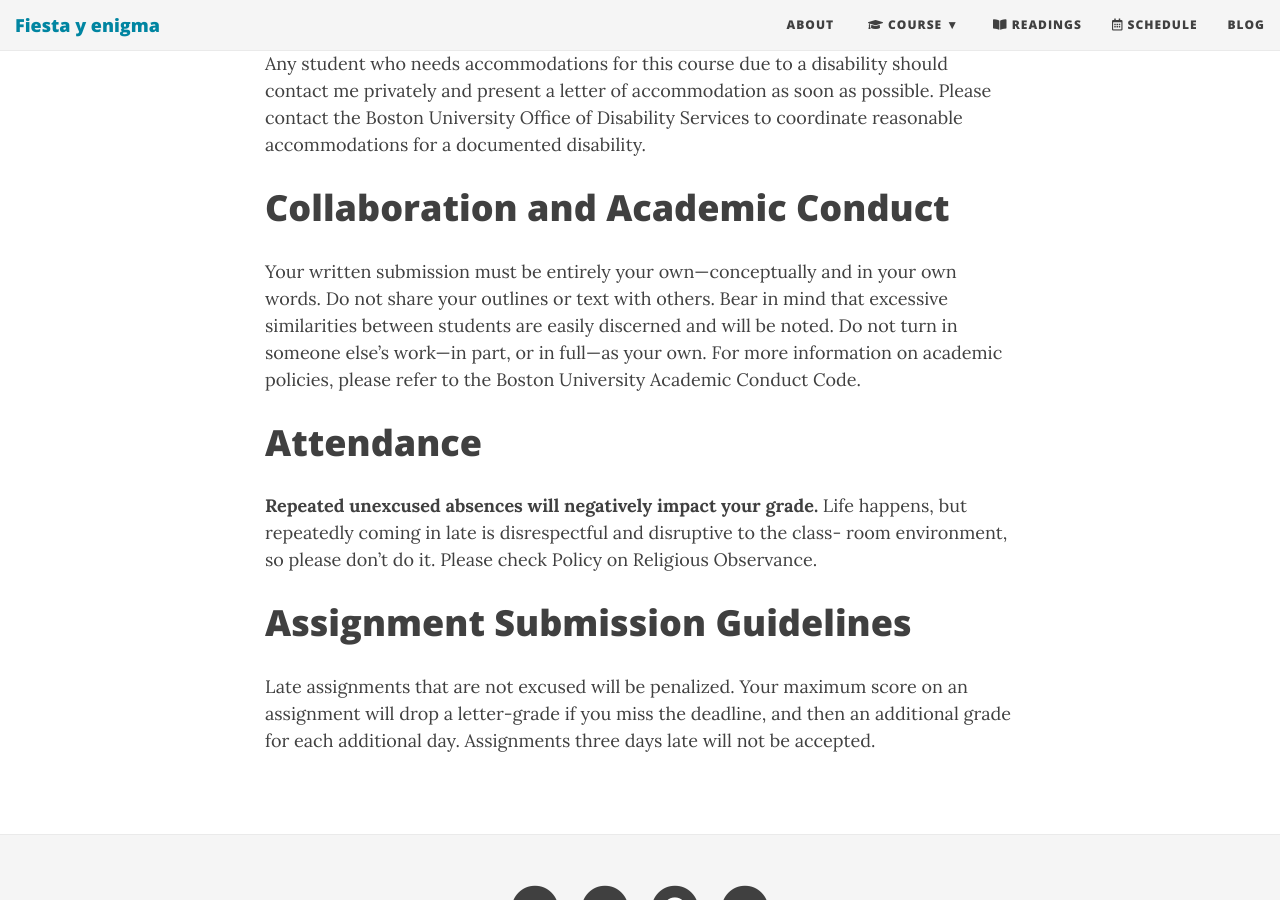
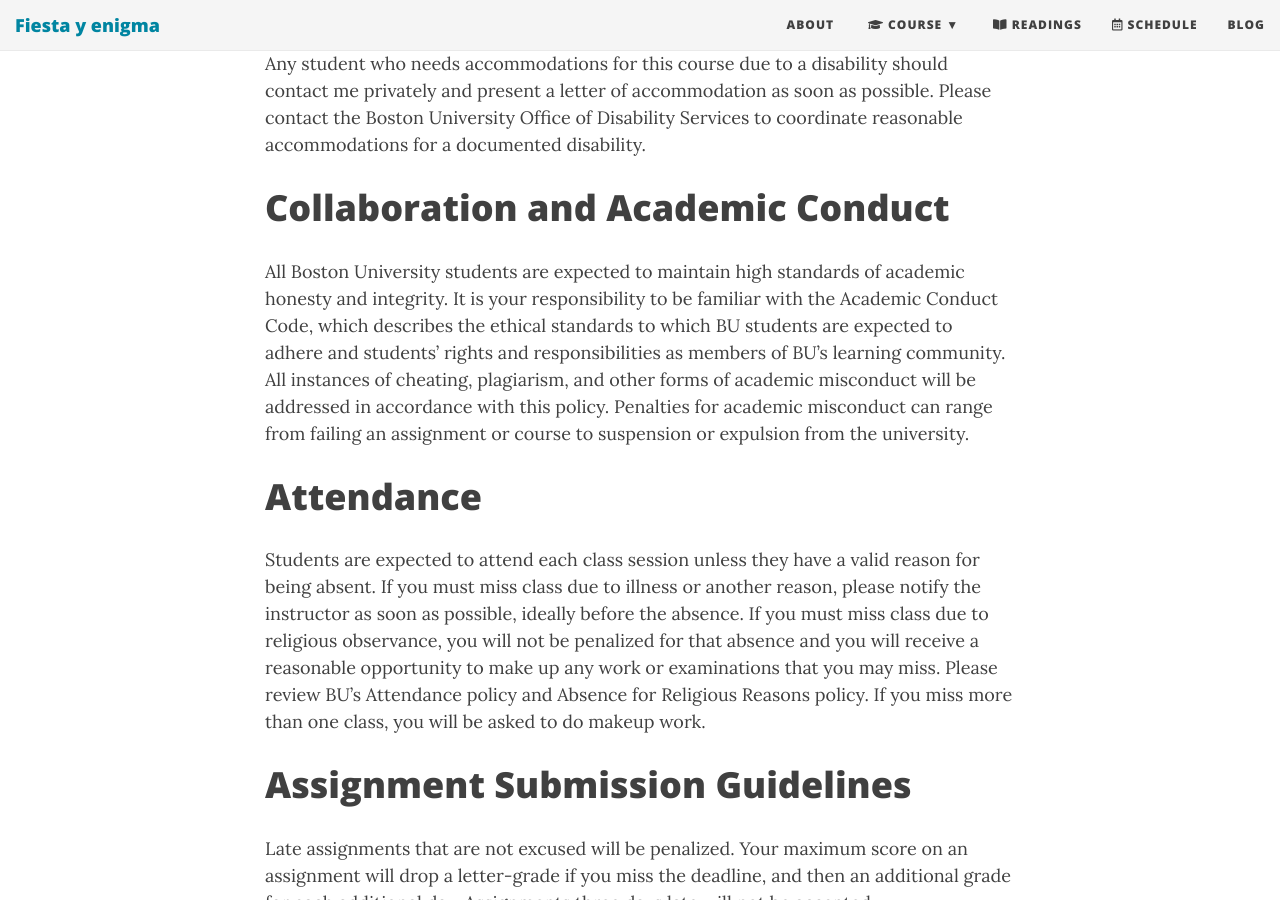
Before and after one commit to Hipomenes/ls452, a Jekyll site: the page built from policies.md, in a window 1280 px wide and 900 px high, scrolled down 496 px. Built offline with Jekyll 4.4.1, drawn with Linux system fonts in a browser that asks for light colours; nearby versions of some CDN libraries.

Commit message:
Update policies.md

```diff
--- a/policies.md
+++ b/policies.md
@@ -13,11 +13,11 @@ Any student who needs accommodations for this course due to a disability should
 
 # Collaboration and Academic Conduct
 
-Your written submission must be entirely your own—conceptually and in your own words. Do not share your outlines or text with others. Bear in mind that excessive similarities between students are easily discerned and will be noted. Do not turn in someone else’s work—in part, or in full—as your own. For more information on academic policies, please refer to the Boston University Academic Conduct Code.
+All Boston University students are expected to maintain high standards of academic honesty and integrity. It is your responsibility to be familiar with the Academic Conduct Code, which describes the ethical standards to which BU students are expected to adhere and students’ rights and responsibilities as members of BU’s learning community. All instances of cheating, plagiarism, and other forms of academic misconduct will be addressed in accordance with this policy. Penalties for academic misconduct can range from failing an assignment or course to suspension or expulsion from the university.
 
 # Attendance
 
-**Repeated unexcused absences will negatively impact your grade.** Life happens, but repeatedly coming in late is disrespectful and disruptive to the class- room environment, so please don’t do it. Please check Policy on Religious Observance.
+Students are expected to attend each class session unless they have a valid reason for being absent. If you must miss class due to illness or another reason, please notify the instructor as soon as possible, ideally before the absence. If you must miss class due to religious observance, you will not be penalized for that absence and you will receive a reasonable opportunity to make up any work or examinations that you may miss. Please review BU’s Attendance policy and Absence for Religious Reasons policy. If you miss more than one class, you will be asked to do makeup work.
 
 # Assignment Submission Guidelines
 
```
